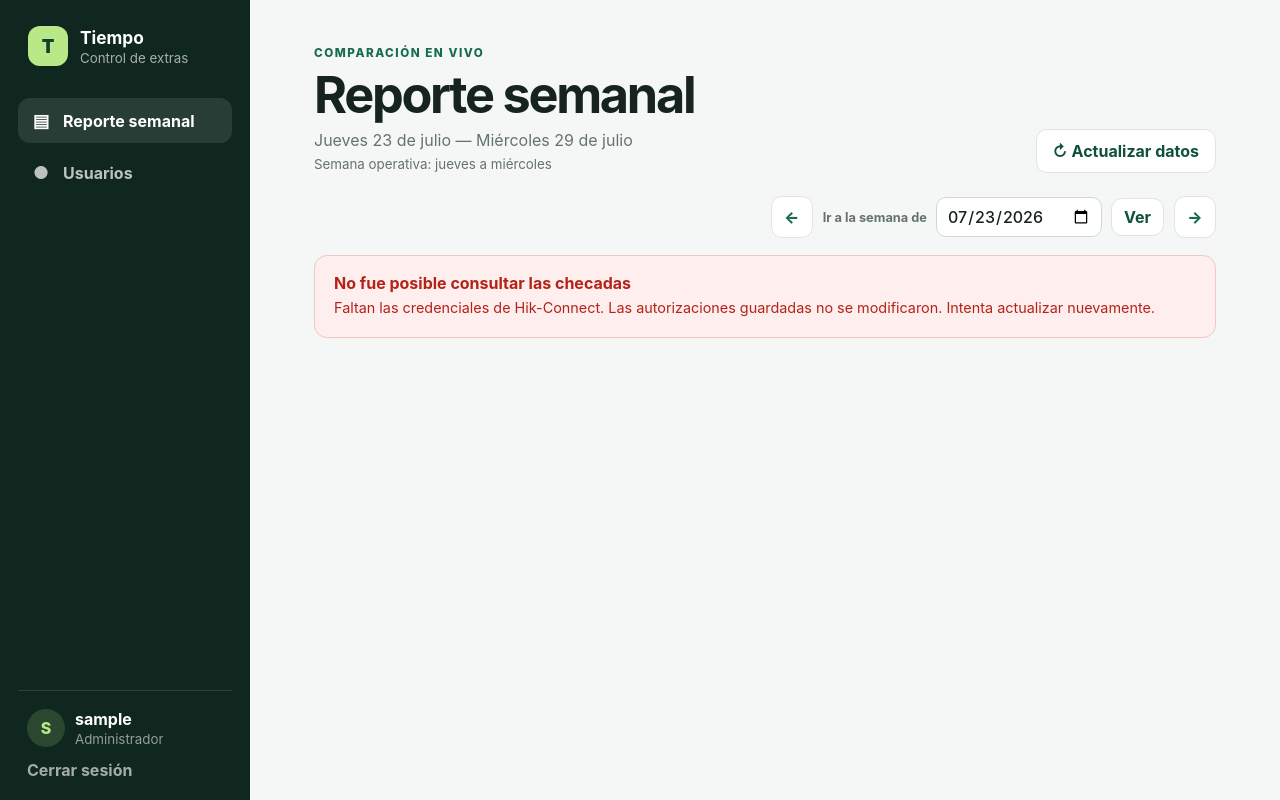
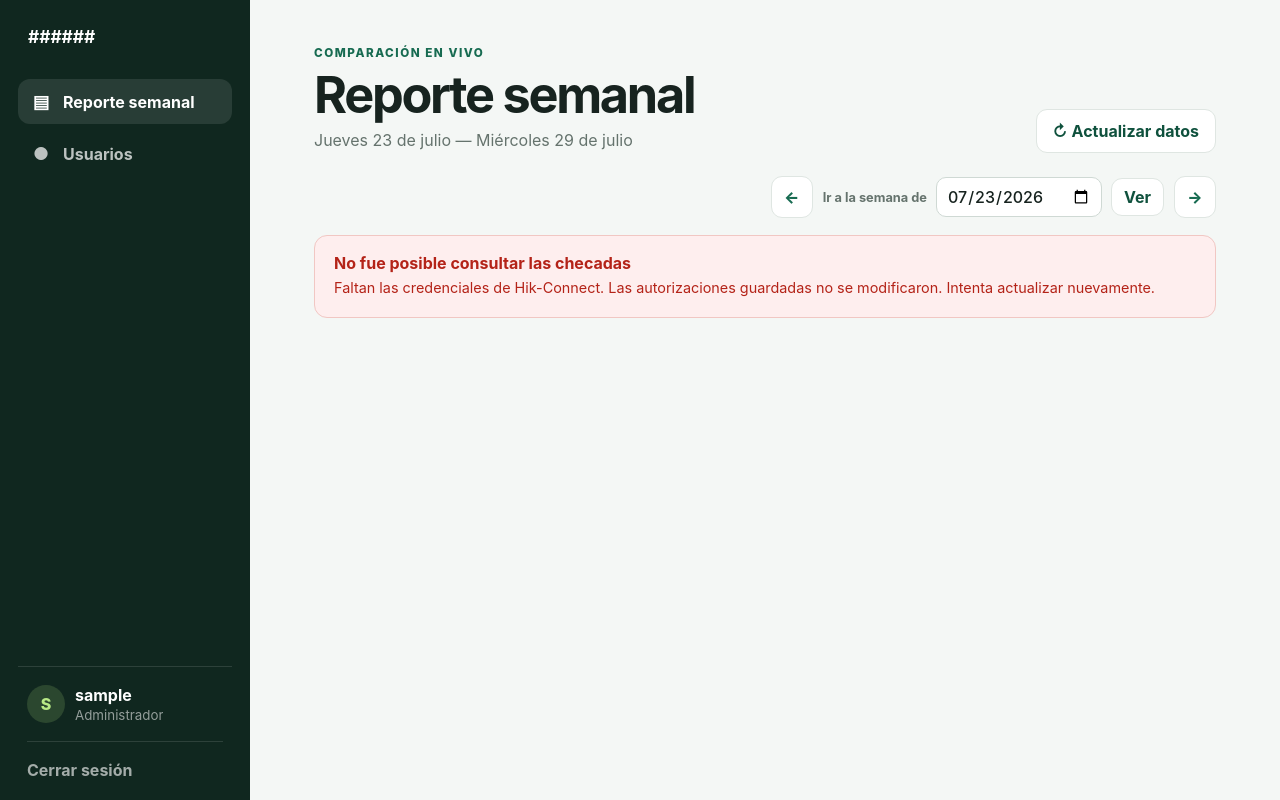
Before and after one commit to RubenTAM/ClockInTAM, a Flask app: page /reporte in a window 1280 px wide. Run offline with Flask 3, Linux system fonts and the light colour scheme; the visitor is signed in with stand-in values (Sample User, id 1); data comes from the database, SQL or seed files in the repository.

Commit message:
Simplificar encabezado del reporte

```diff
--- a/static/app.css
+++ b/static/app.css
@@ -61,6 +61,11 @@
 }
 .sidebar .avatar { background: rgba(184,233,134,.16); color: var(--lime); }
 .sidebar .link-button { color: rgba(255,255,255,.62); }
+.sidebar-footer form {
+  margin-top: 18px;
+  padding-top: 18px;
+  border-top: 1px solid rgba(255,255,255,.12);
+}
 .mobile-menu { display: none; position: fixed; z-index: 30; top: 15px; left: 15px; border: 0; border-radius: 10px; padding: 9px 11px; color: white; background: #10271f; }
 
 .app-main { margin-left: 250px; min-height: 100vh; padding: 46px clamp(24px, 5vw, 68px) 70px; }
--- a/templates/base.html
+++ b/templates/base.html
@@ -12,11 +12,7 @@
   {% if g.user %}
     <aside class="sidebar" id="sidebar">
       <a class="brand" href="{{ url_for('weekly_report') }}" aria-label="Inicio">
-        <span class="brand-mark">T</span>
-        <span>
-          <strong>Tiempo</strong>
-          <small>Control de extras</small>
-        </span>
+        <strong>######</strong>
       </a>
       <nav class="nav" aria-label="Navegación principal">
         <a href="{{ url_for('weekly_report') }}"
--- a/templates/report.html
+++ b/templates/report.html
@@ -6,7 +6,6 @@
     <span class="eyebrow">Comparación en vivo</span>
     <h1>Reporte semanal</h1>
     <p>{{ week_start|date_es }} — {{ week_end|date_es }}</p>
-    <small class="muted">Semana operativa: jueves a miércoles</small>
   </div>
   <div class="header-actions">
     <a class="button secondary"
@@ -40,16 +39,9 @@
     <p>{{ error }} Las autorizaciones guardadas no se modificaron. Intenta actualizar nuevamente.</p>
   </section>
 {% else %}
-  {% if today_pending %}
-    <section class="callout pending-callout">
-      <strong>Hik-Connect todavía no publica las checadas de hoy</strong>
-      <p>El reporte procesado respondió sin registros para el día actual. Esto no significa que nadie haya checado; usa “Actualizar datos” más tarde para volver a consultarlo.</p>
-    </section>
-  {% endif %}
   <section class="panel table-panel">
     <div class="panel-header table-heading">
       <div>
-        <h2>Detalle semanal</h2>
         <p>Se muestran todas las checadas publicadas por Hik-Connect, tengan o no horas extra.</p>
       </div>
       {% if loaded_at %}
```
